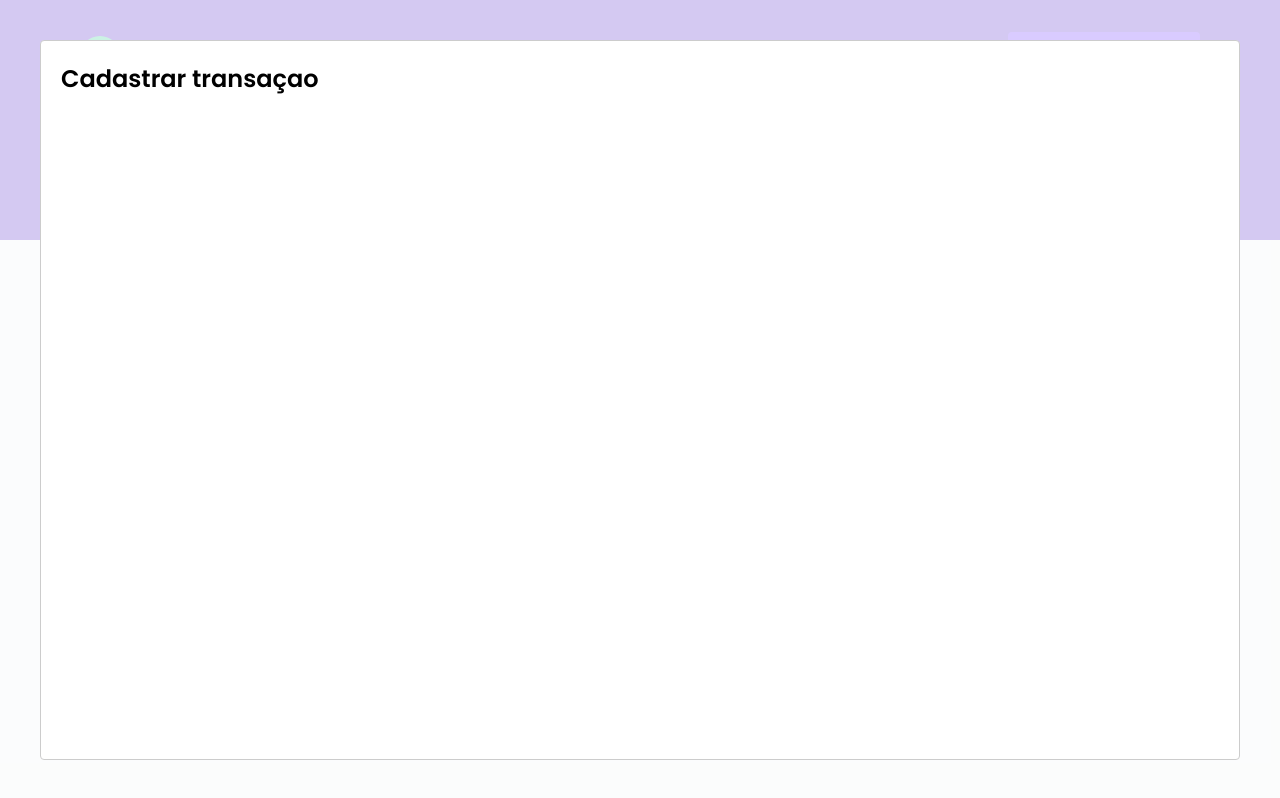
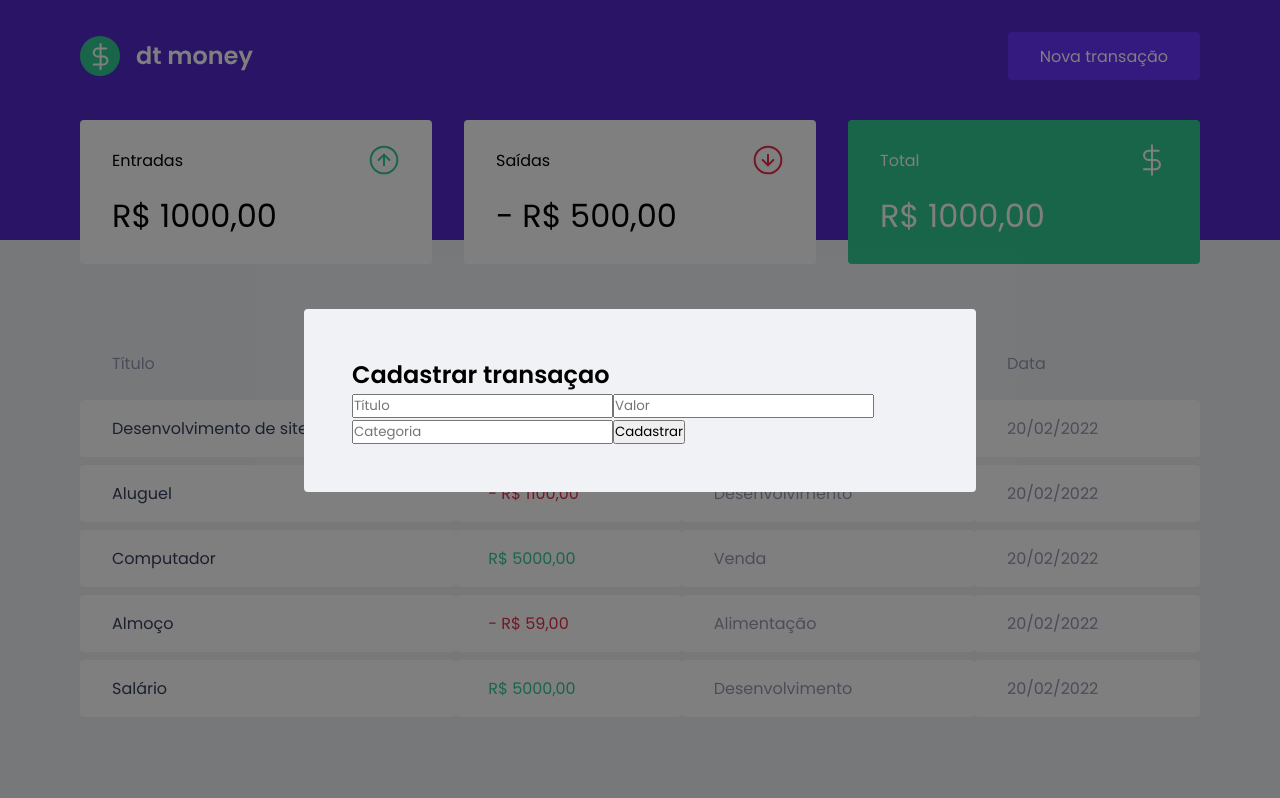
Before and after one commit to guilhermeborba/gb-finance, a React (Create React App) app: page / in a window 1280 px wide. Both pictures are taken after a click on the button "Nova transação". Built offline with nearby package versions, Linux system fonts and the light colour scheme; no server answers; what miragejs would draw is missing.

Commit message:
Estrutura do formulário

```diff
--- a/src/components/NewTransactionModal/index.tsx
+++ b/src/components/NewTransactionModal/index.tsx
@@ -1,4 +1,5 @@
 import Modal from 'react-modal';
+import { Container } from './styles';
 
 interface NewTransactionModalProps{
     isOpen: boolean;
@@ -10,8 +11,27 @@
         <Modal
             isOpen={isOpen}
             onRequestClose={onRequestClose}
+            overlayClassName="react-modal-overlay"
+            className="react-modal-content"
         >
-            <h2>Cadastrar transaçao</h2>
+            <Container>
+                <h2>Cadastrar transaçao</h2>
+
+                <input
+                    placeholder='Título'
+                />
+                <input
+                    type="number"
+                    placeholder='Valor'
+                />
+                <input
+                    placeholder='Categoria'
+                />
+                <button type="submit">
+                    Cadastrar
+                </button>
+
+            </Container>
         </Modal>
     );
 }
--- a/src/styles/global.ts
+++ b/src/styles/global.ts
@@ -49,5 +49,26 @@
         cursor: not-allowed;
     }
 
+    .react-modal-overlay{
+        background: rgba(0,0,0, 0.5);
+        position: fixed;
+        top: 0;
+        bottom: 0;
+        right: 0;
+        left: 0;
+        display: flex;
+        align-items: center;
+        justify-content: center;
+    }
+    .react-modal-content{
+        width: 100%;
+        max-width: 576px;
+        background: var(--background);
+        padding: 3rem;
+        position: relative;
+        border-radius: 0.25rem;
+    }
+
+
 
 `
```
